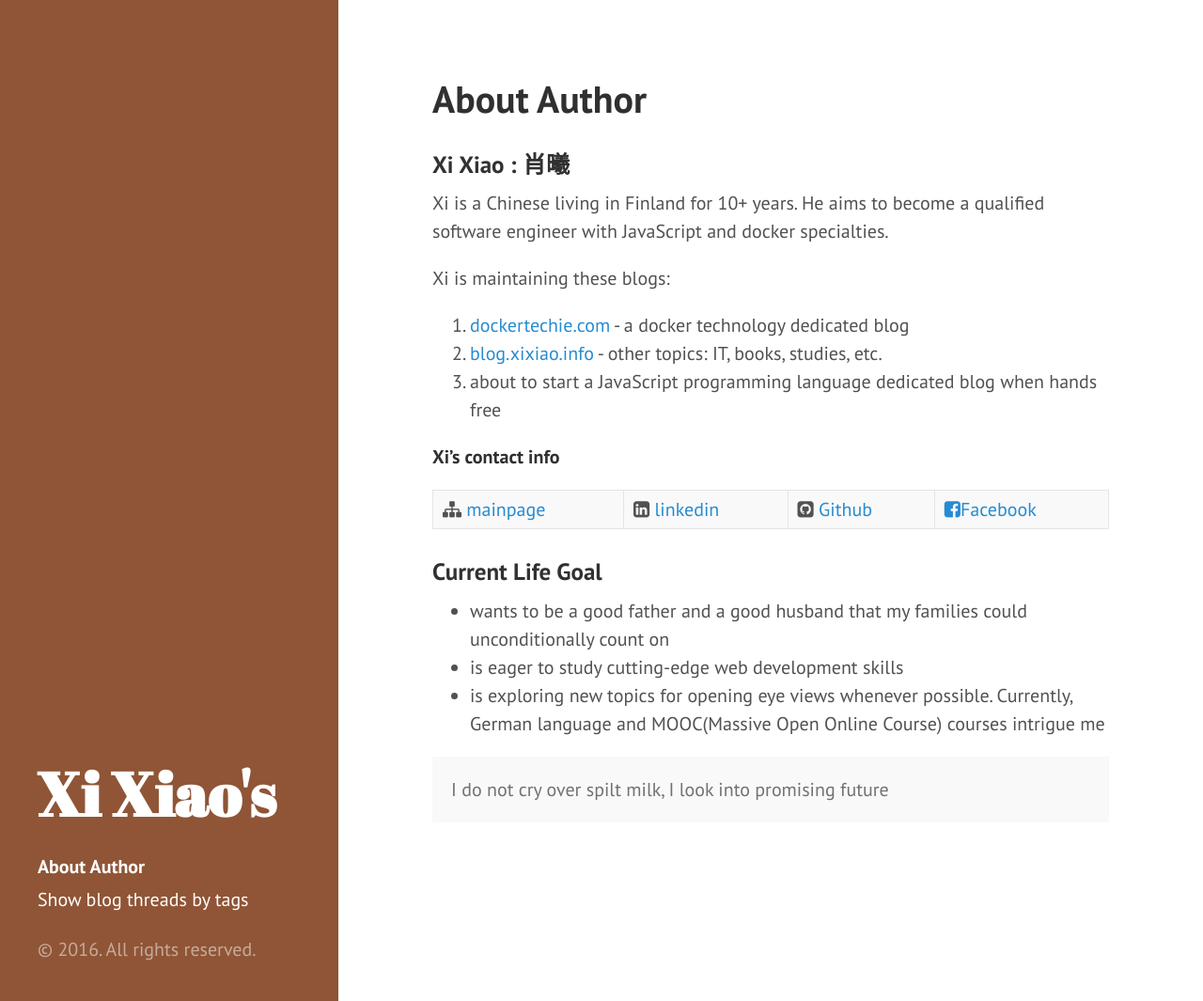
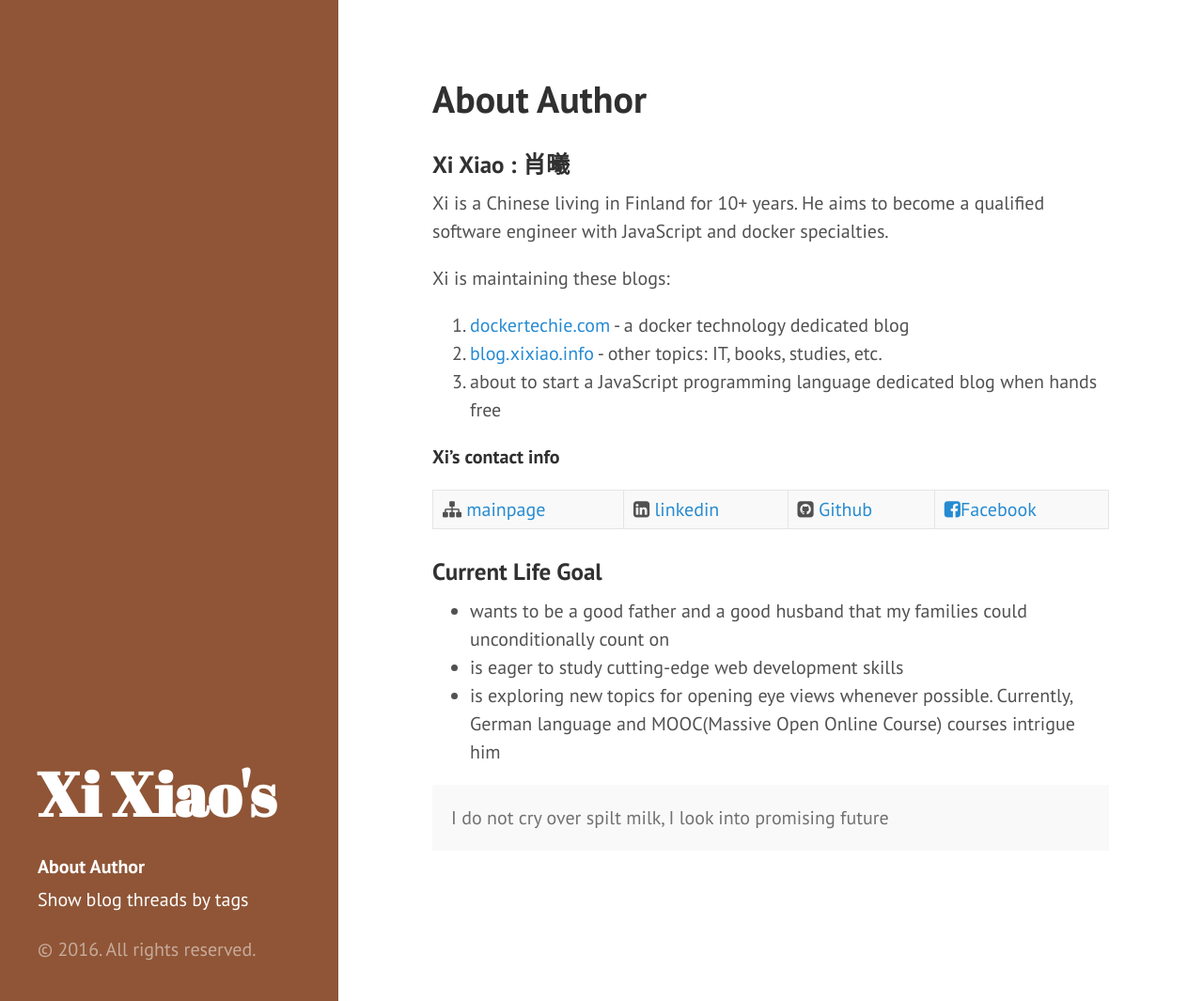
Before and after one commit to Xixiao007/blog.xixiao.info, a Jekyll site: the page built from about-xi-xiao.md, in a window 1280 px wide and 1065 px high. Shown: the whole window at 94% size. Built offline with Jekyll 4.4.1, drawn with Linux system fonts in a browser that asks for light colours; nearby versions of some CDN libraries.

Commit message:
"commit"

```diff
--- a/about-xi-xiao.md
+++ b/about-xi-xiao.md
@@ -21,7 +21,7 @@ Xi is maintaining these blogs:
 
 - wants to be a good father and a good husband that my families could unconditionally count on
 - is eager to study cutting-edge web development skills
-- is exploring new topics for opening eye views whenever possible. Currently, German language and MOOC(Massive Open Online Course) courses intrigue me
+- is exploring new topics for opening eye views whenever possible. Currently, German language and MOOC(Massive Open Online Course) courses intrigue him
 
 
 <p class="message">
```
